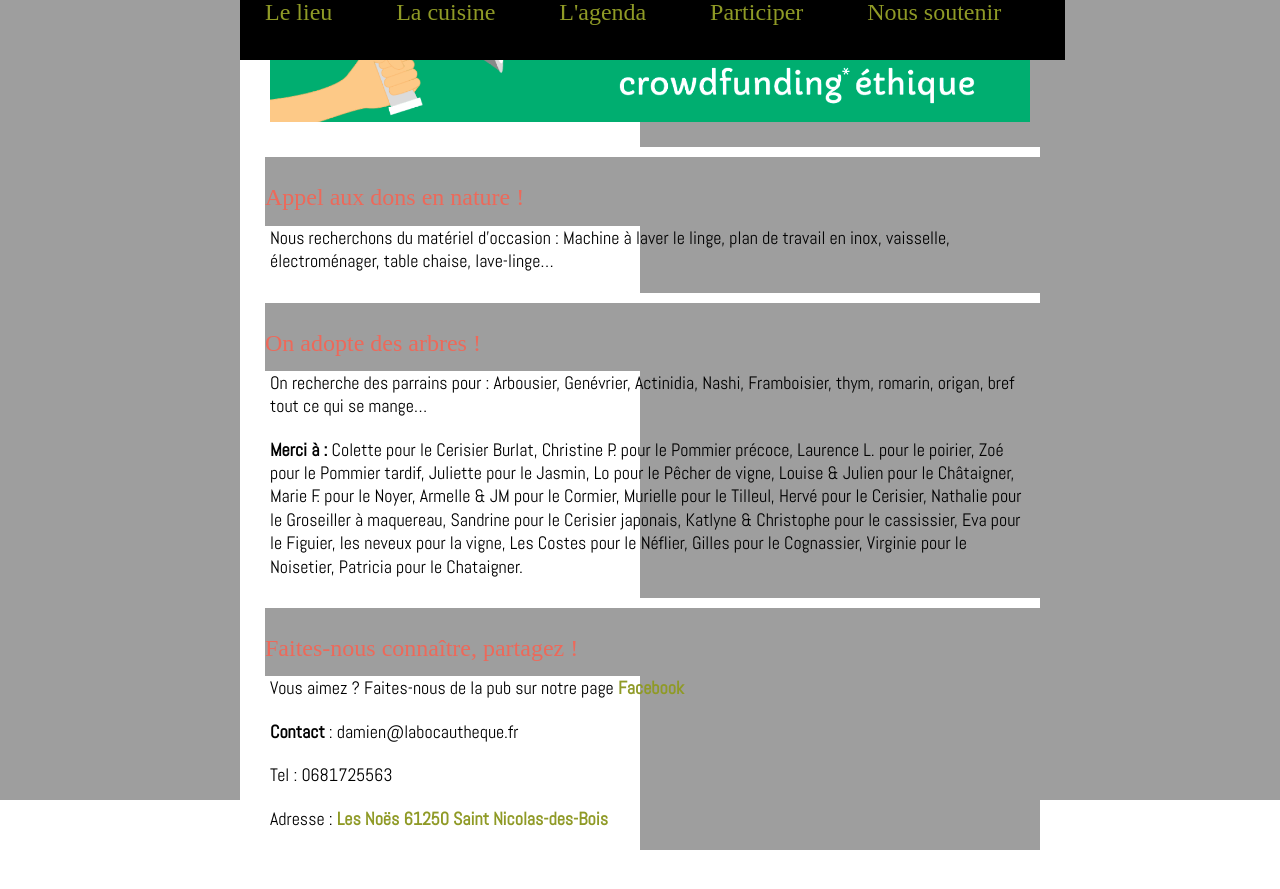
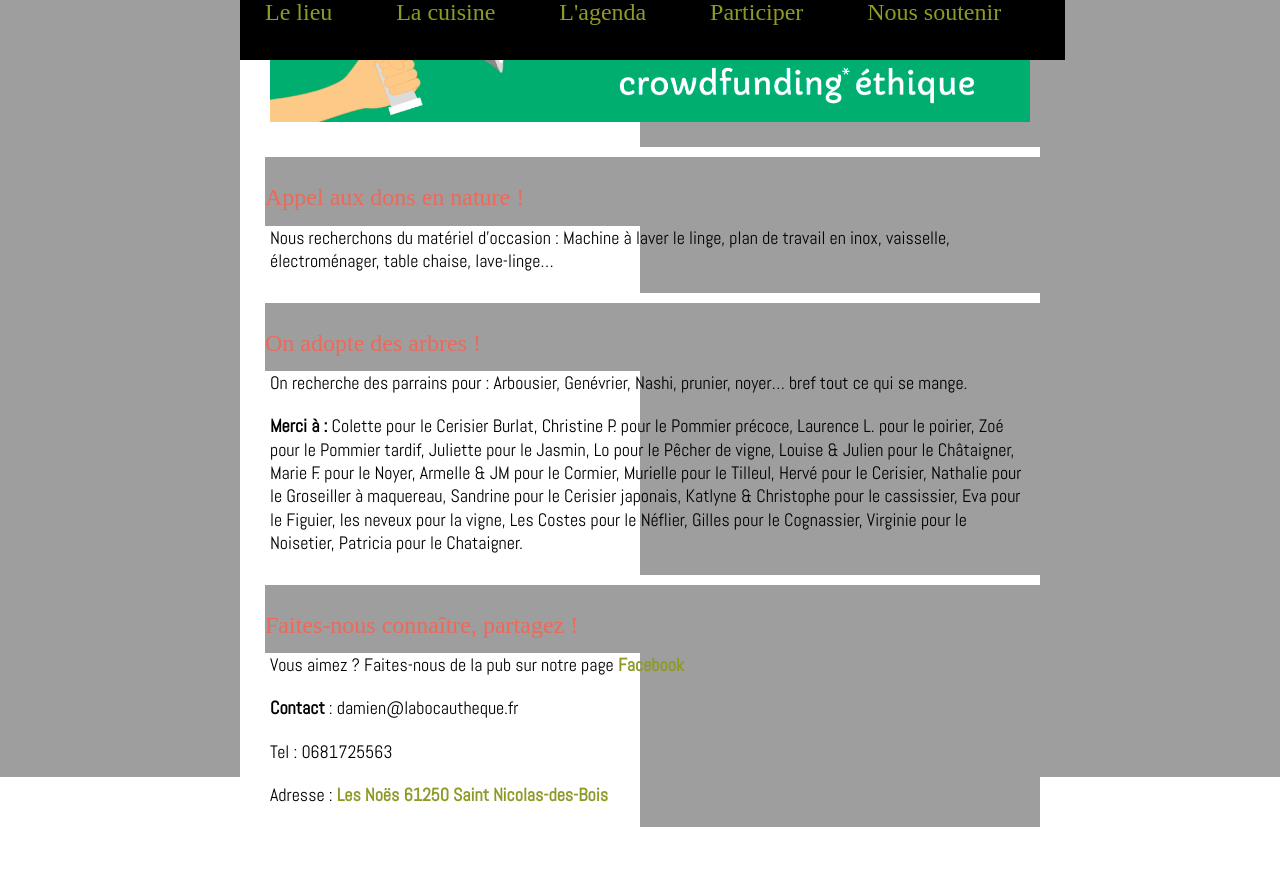
Before and after one commit to DamienChivialle/bocautheque, a Jekyll site: the page built from pages/soutenir.md, in a window 1280 px wide and 900 px high, scrolled down 754 px. Shown: the top 889 px of the window. Built offline with Jekyll 4.4.1, drawn with Linux system fonts in a browser that asks for light colours.

Commit message:
Update soutenir.md

```diff
--- a/pages/soutenir.md
+++ b/pages/soutenir.md
@@ -25,7 +25,7 @@ Machine à laver le linge, plan de travail en inox, vaisselle, électroménager,
 
 ## On adopte des arbres !
 On recherche des parrains pour :
-Arbousier, Genévrier, Actinidia, Nashi, Framboisier, thym, romarin, origan, bref tout ce qui se mange...
+Arbousier, Genévrier, Nashi, prunier, noyer... bref tout ce qui se mange.
 
 **Merci à :**
 Colette pour le Cerisier Burlat, Christine P. pour le Pommier précoce, Laurence L. pour le poirier, Zoé pour le Pommier tardif, Juliette pour le Jasmin, Lo pour le Pêcher de vigne, Louise & Julien pour le Châtaigner, Marie F. pour le Noyer, Armelle & JM pour le Cormier, Murielle pour le Tilleul, Hervé pour le Cerisier, Nathalie pour le Groseiller à maquereau, Sandrine pour le Cerisier japonais, Katlyne & Christophe pour le cassissier, Eva pour le Figuier, les neveux pour la vigne, Les Costes pour le Néflier, Gilles pour le Cognassier, Virginie pour le Noisetier, Patricia pour le Chataigner.
```
